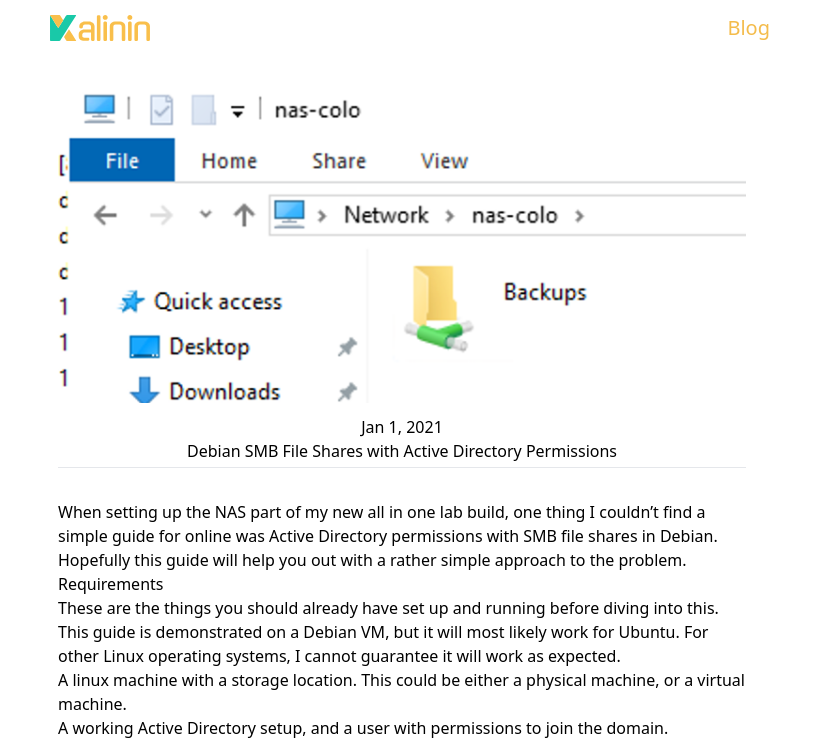
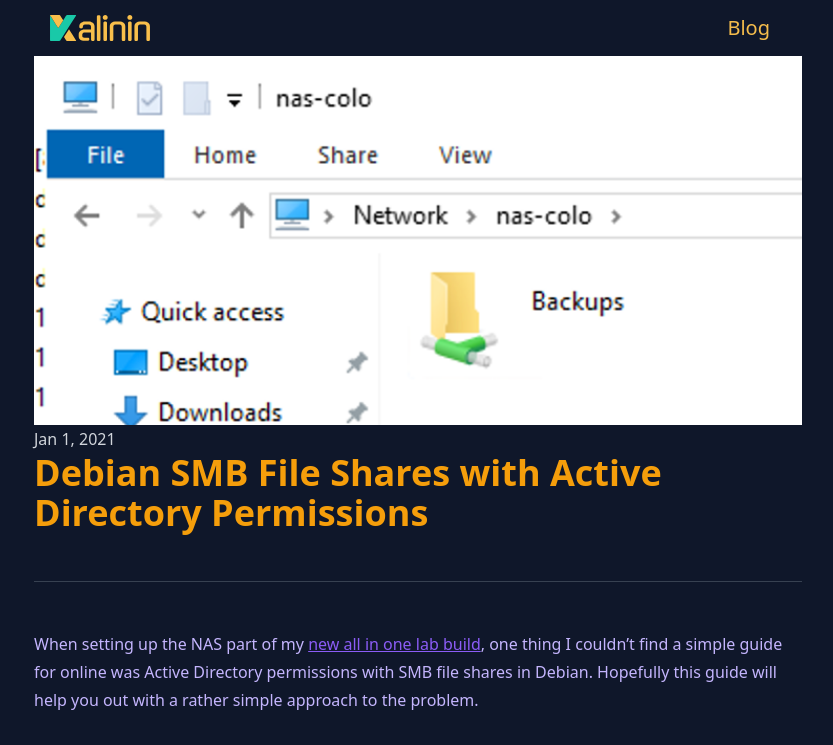
Before and after one commit to Kalininator/site, an Astro site: page /posts/debian-smb-file-shares in a window 1280 px wide. Shown: the top 745 px of the page, without its empty margins (222-1055 px from the left). Built offline with nearby package versions, Linux system fonts and the light colour scheme; Astro itself is replaced by a stand-in of ours; a web font is replaced by a local one.

Commit message:
styled posts

```diff
--- a/package.json
+++ b/package.json
@@ -19,6 +19,7 @@
     "tailwindcss": "^3.3.3"
   },
   "devDependencies": {
+    "@tailwindcss/typography": "^0.5.9",
     "@typescript-eslint/parser": "^6.5.0",
     "eslint": "^8.48.0",
     "eslint-config-prettier": "^9.0.0",
--- a/src/layouts/BlogPost.astro
+++ b/src/layouts/BlogPost.astro
@@ -4,6 +4,7 @@
 import BaseHead from '../components/BaseHead.astro'
 import Header from '../components/Header.astro'
 import FormattedDate from '../components/FormattedDate.astro'
+import Layout from '../layouts/Layout.astro'
 
 type Props = CollectionEntry<'blog'>['data'] & { slug: string }
 
@@ -13,52 +14,13 @@
 <html lang='en'>
   <head>
     <BaseHead title={title} description={description} />
-    <style>
-      main {
-        width: calc(100% - 2em);
-        max-width: 100%;
-        margin: 0;
-      }
-      .hero-image {
-        width: 100%;
-      }
-      .hero-image img {
-        display: block;
-        margin: 0 auto;
-        border-radius: 12px;
-        box-shadow: var(--box-shadow);
-      }
-      .prose {
-        width: 720px;
-        max-width: calc(100% - 2em);
-        margin: auto;
-        padding: 1em;
-        color: rgb(var(--gray-dark));
-      }
-      .title {
-        margin-bottom: 1em;
-        padding: 1em 0;
-        text-align: center;
-        line-height: 1;
-      }
-      .title h1 {
-        margin: 0 0 0.5em 0;
-      }
-      .date {
-        margin-bottom: 0.5em;
-        color: rgb(var(--gray));
-      }
-      .last-updated-on {
-        font-style: italic;
-      }
-    </style>
   </head>
 
-  <body>
-    <Header />
+  <body class='bg-slate-900 text-violet-200'>
+    <Layout>
     <main>
-      <article class="prose">
-        <div class='hero-image'>
+      <article>
+        <div>
           {
             heroImage && (
               <Image
@@ -71,7 +33,7 @@
             )
           }
         </div>
-        <div>
+        <div class='max-w-full prose prose-invert prose-violet prose-headings:text-amber-500 prose-p:text-violet-300 prose-strong:text-violet-400 prose-code:text-violet-300 prose-ul:text-violet-200 prose-img:rounded-xl'>
           <div class='title'>
             <div class='date'>
               <FormattedDate date={pubDate} />
@@ -86,9 +48,10 @@
             <h1>{title}</h1>
             <hr />
           </div>
-          <slot class="prose" />
+          <slot />
         </div>
       </article>
     </main>
+    </Layout>
   </body>
 </html>
--- a/src/pages/posts/[...slug].astro
+++ b/src/pages/posts/[...slug].astro
@@ -16,5 +16,5 @@
 ---
 
 <BlogPost {...post.data} slug={post.slug}>
-  <Content class="prose prose-invert" />
+  <Content />
 </BlogPost>
--- a/tailwind.config.cjs
+++ b/tailwind.config.cjs
@@ -13,5 +13,5 @@
     }
   },
 
-  plugins: []
+  plugins: [require('@tailwindcss/typography')]
 }
```
Also changed, not shown: 1 other file.
